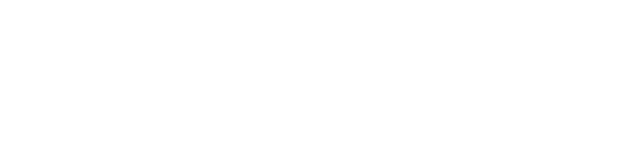
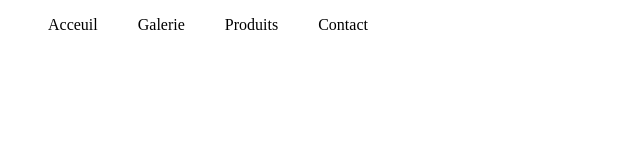
Before and after one commit to tarski5082/My-project, a plain HTML site: page index.html in a window 1280 px wide. Shown: the whole page, without its empty margins (0-640 px from the left). Drawn offline with Linux system fonts and the light colour scheme; files that its build step writes are made by us from their sources.

Commit message:
Update index.html

```diff
--- a/index.html
+++ b/index.html
@@ -4,4 +4,16 @@
         <title></title>
         <link rel="stylesheet" href="style.css">
     </head>
+    <body>
+        <header>
+            <nav>
+                <ul>
+                    <li>Acceuil</li>
+                    <li>Galerie</li>
+                    <li>Produits</li>
+                    <li>Contact</li>
+                </ul>
+            </nav>
+        </header>
+    </body>
 </html>
```
